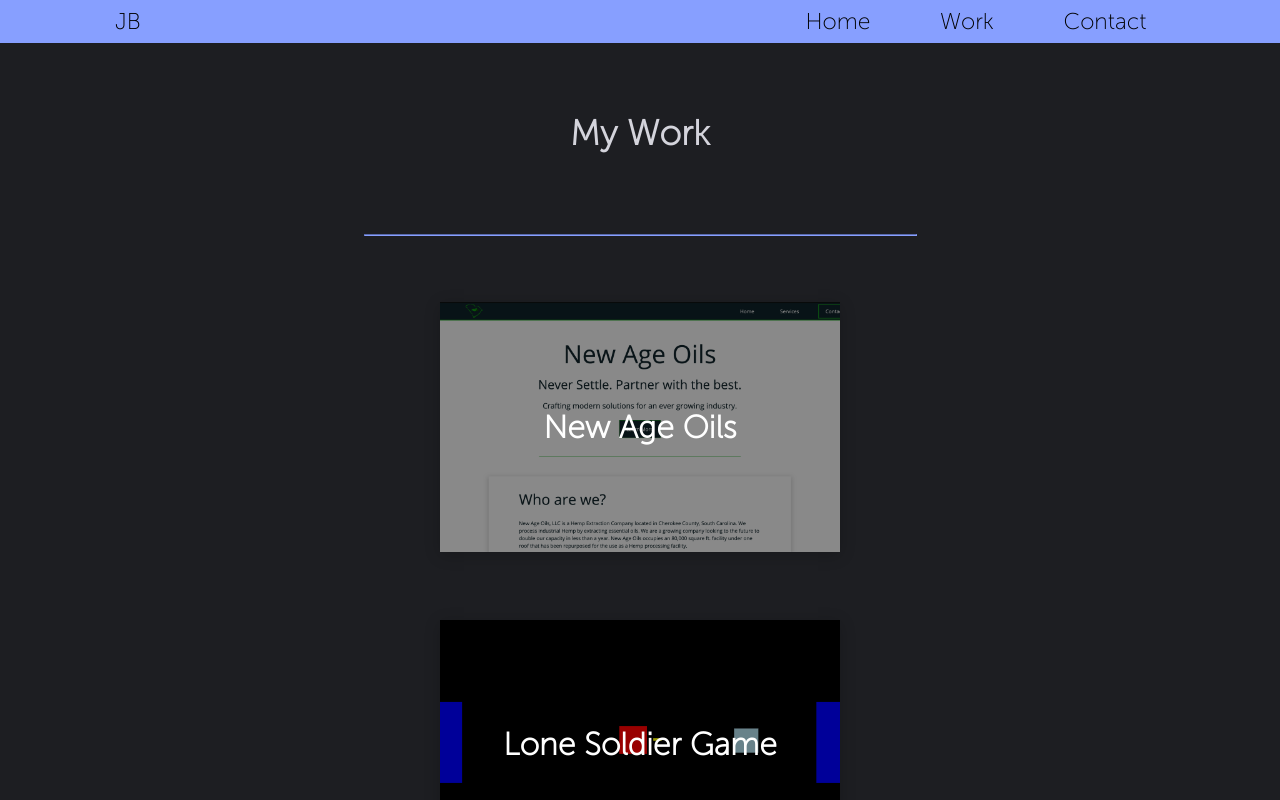
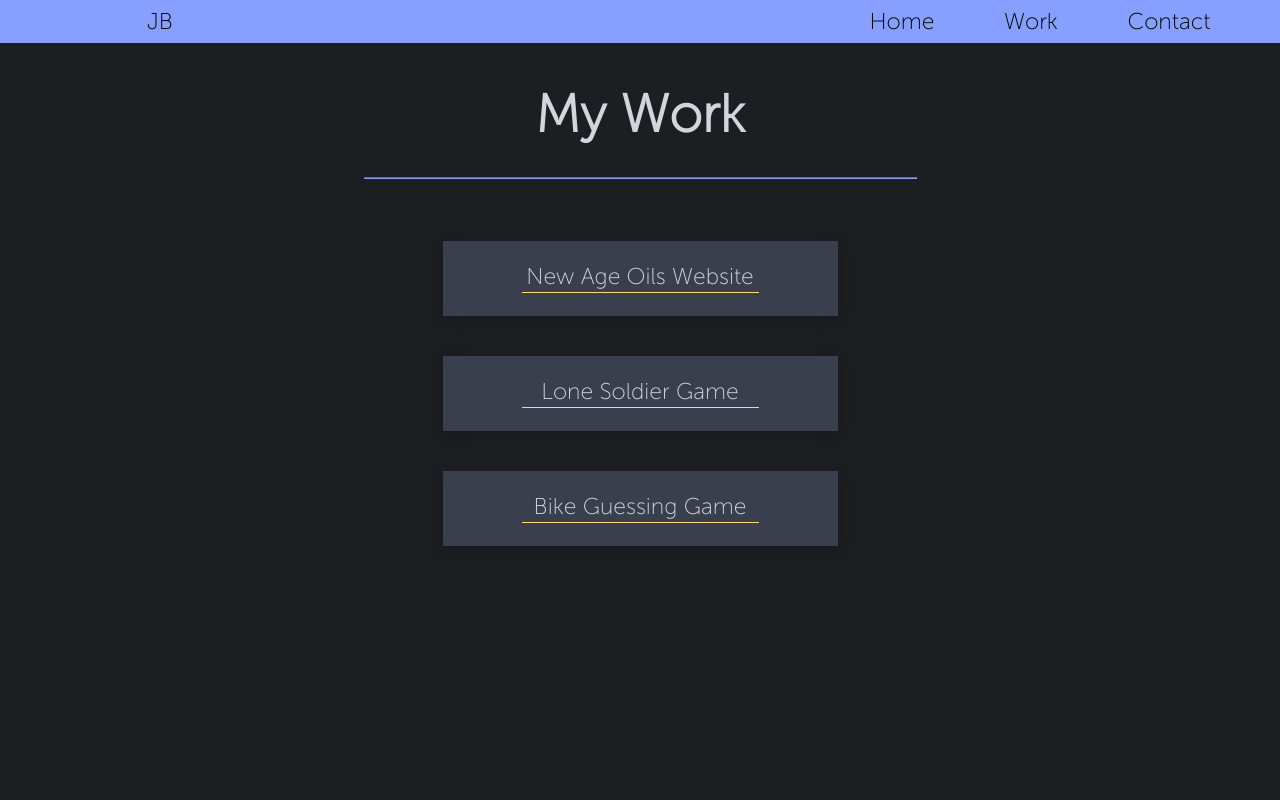
Before and after one commit to jacobbroughton/Portfolio-Heroku, a React (Create React App) app in the folder client/: page /work in a window 1280 px wide. Shown: the top 800 px of the page. Built offline with nearby package versions, Linux system fonts and the light colour scheme; a web font is replaced by a local one.

Commit message:
fixed positioning issue on myWork component (took all day, finally came up with a solution)

```diff
--- a/client/src/components/Contact/Contact.js
+++ b/client/src/components/Contact/Contact.js
@@ -37,13 +37,7 @@ class Contact extends Component {
 export default Contact
 
 const MotherDiv = styled.div`
-    height: 100vh;
-
-    @media(max-width: 450px) {
-        height: 85vh;
-    }
-
-
+    height: 100%;
 `
 
 const MainDiv = styled.div`
@@ -53,6 +47,7 @@ const MainDiv = styled.div`
     align-items: center;
     flex-direction: column;
     background-color: #1d1e22;
+
 `
 
 const ContactMeDiv = styled.div`
@@ -67,6 +62,11 @@ const ContactMeDiv = styled.div`
     background-color: #393f4d;
     color: #d4d4dc;
 
+    @media(min-width: 550px) {
+        height: 350px
+        width: 440px;
+    }
+
     @media(max-width: 475px) {
         height: 215px;
         width: 375px;
@@ -77,7 +77,7 @@ const ContactMeDiv = styled.div`
         width: 365px;
     }
 
-    @media(max-width: 400px) {
+    @media(max-width: 414px) {
         height: 155px;
         width: 325px;
     }
@@ -88,8 +88,8 @@ const ContactHeadDiv = styled.div`
     display: flex;
     justify-content: center;
     align-items: center;
-    margin-bottom: 15px;
-
+    height: 95px;
+    min-height: 110px;
 
 `
 
@@ -97,6 +97,7 @@ const ContactHead = styled.h2`
     font-size: 3rem;
     margin: 0;
     @media(max-width: 475px) { font-size: 2.75rem;}
+    @media(max-width: 415px) { font-size: 2.50rem;}
     color: #d4d4dc;
 `
 
@@ -115,6 +116,7 @@ const NameDiv = styled.div``
 const Name = styled.p`
     font-size: 1.5rem;
     margin: 0;
+    @media(min-width: 550px) { font-size: 2.5rem; }
 `
 
 // Phone Number
@@ -123,6 +125,7 @@ const PhoneNumDiv = styled.div``
 const PhoneNum = styled.p`
     font-size: 1.25rem;
     margin: 0;
+    @media(min-width: 550px) { font-size: 2rem; }
 `
 
 // Email
@@ -133,8 +136,6 @@ const Email = styled.a`
     margin: 0;
     text-decoration: none;
     color: #feda6a;
-
-    :hover{
-        color: #879FFF;
-    }
+    :hover{ color: #879FFF; }
+    @media(min-width: 550px) { font-size: 1.6rem; }
 `
--- a/client/src/components/Footer/Footer.js
+++ b/client/src/components/Footer/Footer.js
@@ -52,6 +52,8 @@ const MainDiv = styled.div`
     justify-content: center;
     align-items: center;
     padding: 5%;
+    padding-top: 2.5%;
+    padding-bottom: 2.5%;
 
 `
 
--- a/client/src/components/Navbar/Navbar.js
+++ b/client/src/components/Navbar/Navbar.js
@@ -45,11 +45,12 @@ const MotherDiv = styled.div`
     position: fixed;
     z-index: 2;
 
+
 `
 
 const NameColumn = styled.div`
     height: 100%;
-    width: 20%;
+    width: 25%;
 `
 
 const NameDiv = styled.div`
@@ -77,4 +78,6 @@ const LinksDiv = styled.div`
     display: flex;
     align-items: center;
     justify-content: space-evenly;
+
+    @media(max-width: 675px) {margin-right: 6%}
 `
--- a/client/src/components/Work/Work.css
+++ b/client/src/components/Work/Work.css
@@ -1,11 +1,11 @@
-#newAgeOilsDiv{
+#newAgeOilsLink{
     background-image: url("../images/myWork/newAgeOils.png");
     background-size: cover;
-    background-position: center;
+    background-position: center top;
     filter: brightness(60%);
 }
 
-#loneSoldierDiv{
+#loneSoldierLink{
     background-image: url("../images/myWork/loneSoldier.png");
     background-size: cover;
     background-position: center;
@@ -13,24 +13,51 @@
 
 }
 
-#bikeGuessingDiv{
+#bikeGuessingLink{
     background-image: url("../images/myWork/brandGuessingGame.png");
     background-size: cover;
-    background-position: center;
+    background-position: center bottom;
     filter: brightness(60%);
 }
 
-#calculatorDiv{
-    background-image: url("../images/myWork/calculator.png");
-    background-size: cover;
-    background-position: center;
-    filter: brightness(60%);
+.workWindow{
+    height: 75px;
+    width: 90%;
+    margin: 20px;
+    margin-left: 0;
+    margin-right: 0;
+    max-width: 395px;
+    display: flex;
+    justify-content: center;
+    align-items: center;
+    background-color: #393f4d;
+    box-shadow: 0px 3px 15px rgba(0,0,0,0.2);
+    text-decoration: none;
+    font-size: 1.3rem;
 }
 
+
+
+@media(max-width: 550px) { .workWindow{ height: 65px; width: 100%;}}
+@media(max-width: 460px) { .workWindow{ font-size: 1.2rem; }}
+@media(max-width: 395px) { .workWindow{ font-size: 1.1rem; }}
+
+
+/*
+.workWindowLink{
+    text-decoration: none;
+    color: white;
+    position: absolute;
+}
+
+@media(max-width: 550px) { .workWindow {height: 65px; width: 100%;}}
 
 .opaqueHead{
     font-size: 1.8rem;
     margin: 0;
 }
 
-@media(max-width: 400px) { .opaqueHead{ font-size: 1.6rem } }
+@media(max-width: 1000px) { .opaqueHead{ font-size: 1.6rem }}
+@media(max-width: 800px) { .opaqueHead{ font-size: 1.5rem }}
+@media(max-width: 700px) { .opaqueHead{ font-size: 1.4rem }}
+@media(max-width: 600px) { .opaqueHead{ font-size: 1.3rem }} */
--- a/client/src/components/Work/Work.js
+++ b/client/src/components/Work/Work.js
@@ -13,7 +13,57 @@ class Work extends Component {
                         <Header>My Work</Header>
                     </HeadDiv>
                     <hr />
-                    <WorkWindows>
+                    <WorkWindowDiv>
+                        <a className="workWindow" href="https://new-age-oils.herokuapp.com/" >
+                                <WorkLinkDiv>
+                                    <WorkPara>New Age Oils Website</WorkPara>
+                                </WorkLinkDiv>
+                        </a>
+                        <a className="workWindow" href="https://jlbroughton88.github.io/Lone-Soldier-Game/">
+                        <WorkLinkDiv>
+                                <WorkPara>Lone Soldier Game</WorkPara>
+                            </WorkLinkDiv>
+                        </a>
+
+
+                        <a className="workWindow" href="https://jlbroughton88.github.io/Bike-Guessing-Game/">
+                        <WorkLinkDiv>
+                                <WorkPara>Bike Guessing Game</WorkPara>
+                            </WorkLinkDiv>
+                        </a>
+                    </WorkWindowDiv>
+
+
+
+                    {/* <WindowRows>
+                        <RowOne>
+                        <a href="https://new-age-oils.herokuapp.com/">
+                            <WorkWindow >
+                                <Background id="newAgeOilsDiv"></Background>
+                                <WorkHead className="opaqueHead">New Age Oils</WorkHead>
+                            </WorkWindow>
+                        </a>
+                        <a href="https://jlbroughton88.github.io/Lone-Soldier-Game/">
+                            <WorkWindow >
+                                <Background id="loneSoldierDiv"></Background>
+                                <WorkHead className="opaqueHead">Lone Soldier Game</WorkHead>
+                            </WorkWindow>
+                        </a>
+                    </RowOne>
+                    <RowTwo>
+                        <a href="https://jlbroughton88.github.io/Bike-Guessing-Game/">
+                            <WorkWindow >
+                                <Background id="bikeGuessingDiv"></Background>
+                                <WorkHead className="opaqueHead">Guess That Brand!</WorkHead>
+                            </WorkWindow>
+                        </a>
+                    </RowTwo>
+                    </WindowRows> */}
+
+
+
+
+                    {/* <WorkWindows>
                         <a href="https://new-age-oils.herokuapp.com/">
                             <WorkWindow >
                                 <Background id="newAgeOilsDiv"></Background>
@@ -38,7 +88,7 @@ class Work extends Component {
                                 <WorkHead className="opaqueHead">Calculator</WorkHead>
                             </WorkWindow>
                         </a>
-                    </WorkWindows>
+                    </WorkWindows> */}
                 </MainDiv>
                 <Footer />
             </MotherDiv>
@@ -49,14 +99,9 @@ class Work extends Component {
 export default Work;
 
 const MotherDiv = styled.div`
-    height: 190vh;
+    height: 100%;
     width: 100%;
 
-    @media(max-width: 525px) { height: 175vh }
-    @media(max-width: 475px) { height: 160vh }
-    @media(max-width: 425px) { height: 150vh }
-    @media(max-width: 400px) { height: 147vh }
-    @media(max-width: 350px) { height: 117vh }
 `
 
 const MainDiv = styled.div`
@@ -74,64 +119,130 @@ const Offset = styled.div`
 `
 
 const HeadDiv = styled.div`
-    height: 5%;
+    height: 4%;
     display: flex;
     justify-content: center;
     align-items: center;
-    padding: 3%;
+    padding: 1.5%;
     min-height: 105px;
-
-    @media(max-width: 350px) {
-        margin-top: 10%;
-        padding-bottom: 2%;
-    }
+    padding-bottom: 0;
 `
 
 const Header = styled.h2`
-    font-size: 2rem;
+    font-size: 3rem;
     margin: 0;
     color: #d4d4dc;
 
-`
-
-const WorkWindows = styled.div`
-    height: 95%;
-    width: 65%;
-    display: flex;
-    flex-direction: column;
-    justify-content: space-evenly;
-    align-items: center;
-
-    @media(max-width: 400px) { margin-bottom: 35px }
+    @media(max-width: 475px) { font-size: 2.75rem;}
 
 `
 
-const WorkWindow = styled.div`
-    height:250px;
-    width: 400px;
+const WorkWindowDiv = styled.div`
+    width: 70%;
+    height: 100%
+    display: flex;
+    flex-direction: column;
+    justify-content: flex-start;
+    align-items: center;
+    margin-bottom: 5%;
+    margin-top: 2.5%;
+`
+
+
+const WorkLinkDiv = styled.div`
+    width: 60%;
+    border-bottom: solid 1px #feda6a;
+    text-decoration: none;
     display: flex;
     justify-content: center;
-    align-items: center;
-    align-self: center;
-    box-shadow: 0px 3px 15px rgba(0,0,0,0.2);
-    margin: 2.5%;
-    margin-left: 0;
-    margin-right: 0;
-    z-index: 1;
 
-    @media(max-width: 525px) { width: 375px; height: 235px }
-    @media(max-width: 475px) { width: 350px; height: 215px }
-    @media(max-width: 425px) { width: 325px; height: 200px }
-    @media(max-width: 400px) { width: 300px; height: 185px; margin-bottom: 3.5%}
-    @media(max-width: 350px) { width: 275px; height: 170px }
+    @media(max-width: 600px) { width: 65%; }
+    @media(max-width: 530px) { width: 70%; }
+    @media(max-width: 500px) { width: 75%; }
+    @media(max-width: 415px) { width: 80%; }
+    @media(max-width: 395px) { width: 85%; }
+
 `
 
-const WorkHead = styled.h3`
-    color: white;
-    position: absolute;
+const WorkPara = styled.p`
+    text-decoration: none;
+    color: #d4d4dc;
+    margin: 0;
+    margin-bottom: 3px;
 `
+// const WindowRows = styled.div`
+//     display: flex;
+//     flex-direction: column
+//     align-items: center;
+//     justify-content: center;
+//     width: 75%;
+//     height: 90%;
 
-const Background = styled.div`
-    height: 100%;
-    width: 100%;
-`
+//     @media(max-width: 1000px) { height: 80%; }
+//     @media(max-width: 800px) { height: 75% }
+//     @media(max-width: 700px) { height: 70% }
+//     @media(max-width: 600px) { height: 65% }
+// `
+
+// const RowOne = styled.div`
+//     display: flex;
+//     flex-direction: row;
+//     width: 100%;
+//     justify-content: space-evenly;
+//     margin: 2.5%;
+//     margin-left: 0;
+//     margin-right: 0;
+
+//     @media(max-width: 550px){ height:50%; flex-direction: column; justify-content: center;}
+// `
+
+// const RowTwo = styled.div`
+//     display: flex;
+//     flex-direction: row;
+//     width: 100%;
+//     justify-content: space-evenly;
+//     margin: 2.5%;
+//     margin-left: 0;
+//     margin-right: 0;
+
+//     @media (max-width: 550px){ height:50%; flex-direction: column; justify-content: center;}
+// `
+
+// // const WorkWindows = styled.div`
+// //     height: 95%;
+// //     width: 65%;
+// //     display: flex;
+// //     flex-direction: column;
+// //     justify-content: space-evenly;
+// //     align-items: center;
+
+// //     @media(max-width: 400px) { margin-bottom: 35px }
+
+// // `
+
+// const WorkWindow = styled.div`
+//     height:300px;
+//     width: 300px;
+//     display: flex;
+//     justify-content: center;
+//     align-items: center;
+//     align-self: center;
+//     box-shadow: 0px 3px 15px rgba(0,0,0,0.2);
+//     z-index: 1;
+
+//     @media(max-width: 550px){ height: 150px width: 300px}
+//     @media(max-width: 1000px) { height: 200px; width: 250px; }
+//     @media(max-width: 800px) { height: 225px; width: 225px; }
+//     @media(max-width: 700px) { height: 200px; width: 200px; }
+//     @media(max-width: 600px) { height: 175px; width: 175px; }
+// `
+
+// const WorkHead = styled.h3`
+//     color: white;
+//     position: absolute;
+// `
+
+// const Background = styled.div`
+//     height: 100%;
+//     width: 100%;
+// `
--- a/client/src/index.css
+++ b/client/src/index.css
@@ -1,7 +1,9 @@
-html{
+html, body{
   font-size: 1.1rem;
   font-family: "Museo Sans";
   height: 100%;
+  width: 100%;
+  margin: 0;
   background-color: #1d1e22;
 
 }
@@ -9,15 +11,6 @@ html{
     font-family:"Museo Sans";
     src: url("./components/fonts/museoSans.ttf") format("TrueType");
   }
-
-body {
-  margin: 0;
-  height: 100vh;
-}
-
-code {
-
-}
 
 hr{
   width: 551px;
@@ -30,7 +23,10 @@ hr{
 @media(max-width: 600px) { hr{ width: 430px }}
 @media(max-width: 475px) { hr{ width: 375px }}
 @media(max-width: 415px) { hr{ width: 330px }}
+@media(max-width: 385px) { hr{ width: 300px }}
+@media(max-width: 355px) { hr{ width: 280px }}
 
 #root{
   height: 100%;
+  width: 100%;
 }
```
Also changed, not shown: client/src/components/Navbar/Navbar.css (+2 -6 lines), client/src/components/screenSizes.md (added, +4 -0 lines), 13 other files (tests, documents, lock files or other folders).
